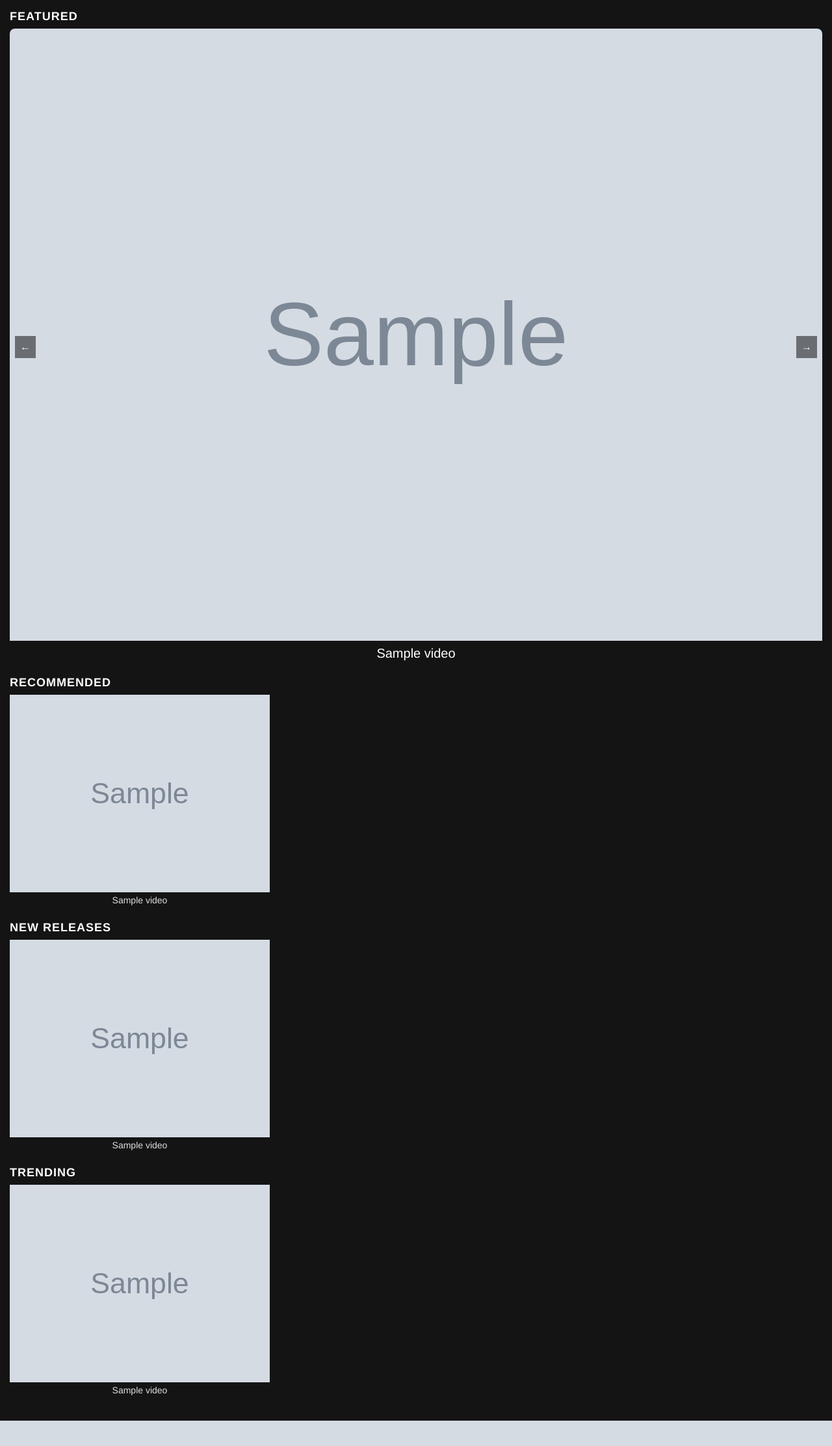
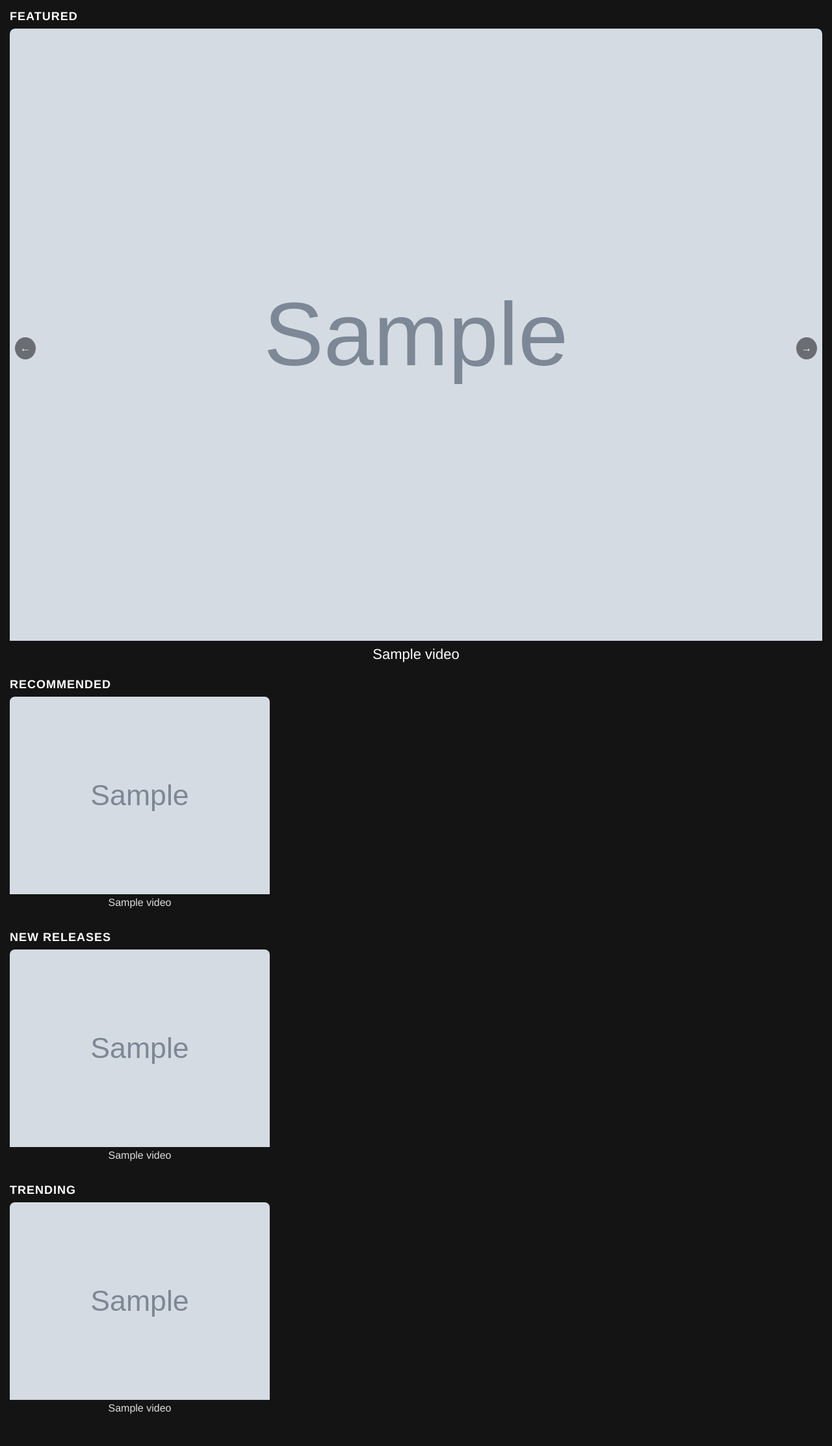
Before and after one commit to Emperorns/Static2, a Python web app: template templates/index.html in a window 1280 px wide. Shown: the part 67-2292 px from the top of the page at 65% size. Before the commit the page ends 2253 px from the top, so only its background shows below. Run offline with Jinja, Linux system fonts and the light colour scheme; the template is opened without the code that fills it: most values are stand-ins (such as "Sample title", 1, 10 or a date in 2020); grey boxes marked "Sample" are stand-in pictures.

Commit message:
Update index.html

```diff
--- a/templates/index.html
+++ b/templates/index.html
@@ -17,45 +17,45 @@
     /* Main Slider */
     .main-slider { position: relative; width: 100%; overflow: hidden; border-radius: 8px; }
     .main-slider .track { display: flex; transition: transform .5s ease; }
-    .main-slider .card { flex: 0 0 100%; display: flex; flex-direction: column; }
+    .main-slider .card { flex: 0 0 100%; display: flex; flex-direction: column; border-radius: 8px; overflow: hidden; }
     .main-slider .image-container { aspect-ratio: 16/9; position: relative; }
     .main-slider img { width: 100%; height: 100%; object-fit: cover; }
-    .main-slider .title { padding: 8px; text-align: center; font-size: 18px; white-space: nowrap; overflow: hidden; text-overflow: ellipsis; }
-    .nav-arrow { position: absolute; top: 50%; transform: translateY(-50%); background: rgba(0,0,0,.5); color: #fff; border: none; padding: 8px; cursor: pointer; font-size: 16px; }
+    .main-slider .title { padding: 8px; text-align: center; font-size: 20px; white-space: nowrap; overflow: hidden; text-overflow: ellipsis; }
+    .nav-arrow { position: absolute; top: 50%; transform: translateY(-50%); background: rgba(0,0,0,.5); color: #fff; border: none; padding: 8px; cursor: pointer; font-size: 16px; border-radius: 50%; }
     .left-arrow { left: 8px; } .right-arrow { right: 8px; }
 
     /* Small Sliders */
     .row { margin-bottom: 20px; }
-    .small-slider { overflow-x: auto; white-space: nowrap; scroll-behavior: smooth; }
+    .small-slider { overflow-x: auto; white-space: nowrap; scroll-behavior: smooth; padding-bottom: 10px; }
     .small-slider::-webkit-scrollbar { height: 4px; } .small-slider::-webkit-scrollbar-thumb { background: #555; border-radius: 2px; }
-    .small-card { display: inline-flex; flex-direction: column; min-width: 45vw; margin-right: 12px; cursor: pointer; }
+    .small-card { display: inline-flex; flex-direction: column; min-width: 45vw; margin-right: 12px; cursor: pointer; border-radius: 8px; overflow: hidden; }
     .small-card .image-container { aspect-ratio: 16/9; position: relative; }
     .small-card img { width: 100%; height: 100%; object-fit: cover; }
-    .small-card .title { font-size: 12px; margin: 4px 0; text-align: center; color: #ddd; white-space: nowrap; overflow: hidden; text-overflow: ellipsis; }
+    .small-card .title { font-size: 14px; margin: 4px 0; text-align: center; color: #ddd; white-space: nowrap; overflow: hidden; text-overflow: ellipsis; }
 
     /* Detail View */
     #detail-view { display: none; padding: 15px; max-width: 90%; margin: 20px auto; background: #1f1f1f; border-radius: 8px; }
-    #back-to-gallery { background: #e50914; border: none; color: #fff; font-size: 14px; cursor: pointer; padding: 6px 12px; border-radius: 6px; margin-bottom: 15px; }
+    #back-to-gallery { background: #e50914; border: none; color: #fff; font-size: 14px; cursor: pointer; padding: 6px 12px; border-radius: 4px; margin-bottom: 15px; }
     #detail-thumb { width: 100%; aspect-ratio: 16/9; object-fit: cover; border-radius: 6px; }
     .actions { margin-top: 15px; text-align: center; }
-    .btn { background-color: #e50914; color: #fff; padding: 8px 16px; border: none; border-radius: 6px; cursor: pointer; font-size: 14px; }
+    .btn { background-color: #e50914; color: #fff; padding: 8px 16px; border: none; border-radius: 4px; cursor: pointer; font-size: 14px; }
     #open-link { display: none; margin-top: 8px; color: #1a73e8; cursor: pointer; text-decoration: underline; }
 
     /* Search Slide */
-    #search-slide { display: none; position: fixed; top: 0; left: 0; width: 100%; height: 100%; background: rgba(0,0,0,0.8); z-index: 1000; overflow-y: auto; padding: 15px; box-sizing: border-box; }
+    #search-slide { display: none; position: fixed; top: 0; left: 0; width: 100%; height: 100%; background: rgba(0,0,0,0.9); z-index: 1000; overflow-y: auto; padding: 15px; box-sizing: border-box; }
     #search-slide > div { width: 100%; max-width: 600px; margin: 0 auto; background: #1f1f1f; padding: 15px; border-radius: 8px; }
     #close-search { position: absolute; top: 8px; right: 8px; background: none; border: none; color: #fff; font-size: 24px; cursor: pointer; }
-    #search-input { width: 100%; padding: 8px; font-size: 14px; margin-bottom: 15px; border-radius: 6px; border: none; background: #333; color: #fff; }
+    #search-input { width: 100%; padding: 8px; font-size: 14px; margin-bottom: 15px; border-radius: 4px; border: none; background: #333; color: #fff; }
     #search-results { display: grid; grid-template-columns: repeat(auto-fill, minmax(140px, 1fr)); gap: 12px; padding: 8px; }
-    #search-results .small-card { min-width: auto; width: 100%; }
+    #search-results .small-card { min-width: auto; width: 100%; border-radius: 8px; overflow: hidden; }
 
     /* Media Queries for Larger Screens */
     @media (min-width: 600px) {
       .small-card { min-width: 200px; }
       #search-slide > div { width: 90%; }
       h2.row-title { font-size: 18px; }
-      .main-slider .title { font-size: 20px; }
-      .small-card .title { font-size: 14px; }
+      .main-slider .title { font-size: 22px; }
+      .small-card .title { font-size: 16px; }
     }
   </style>
 </head>
```
